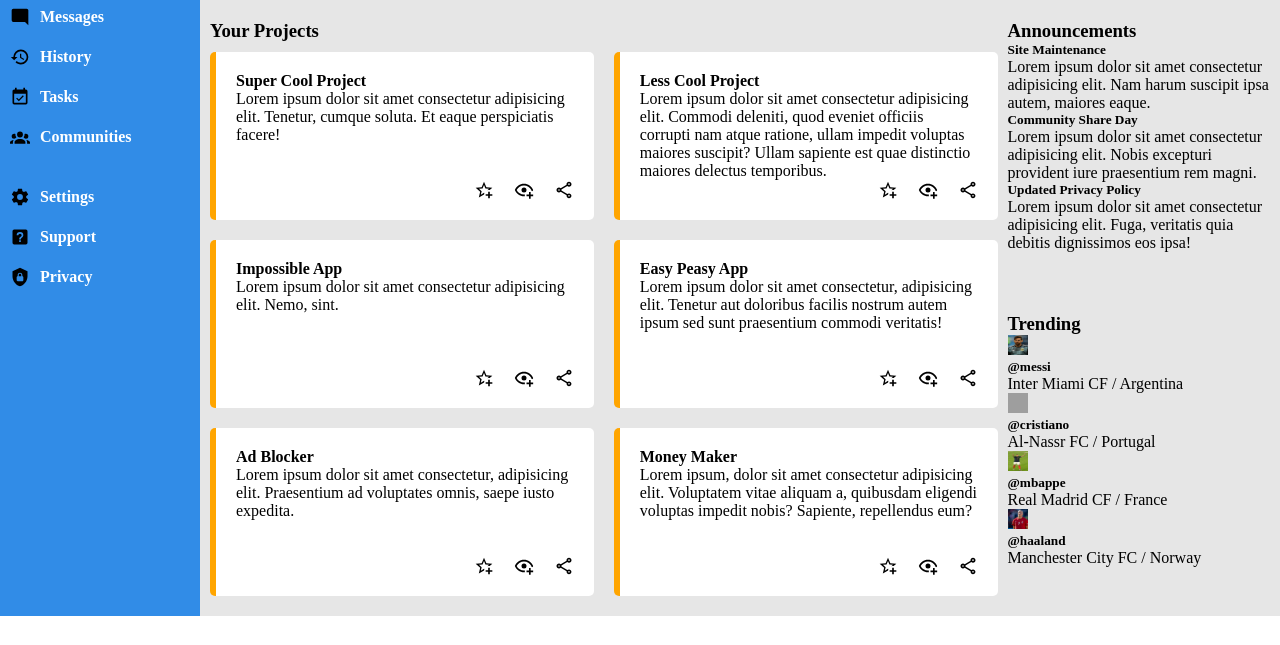
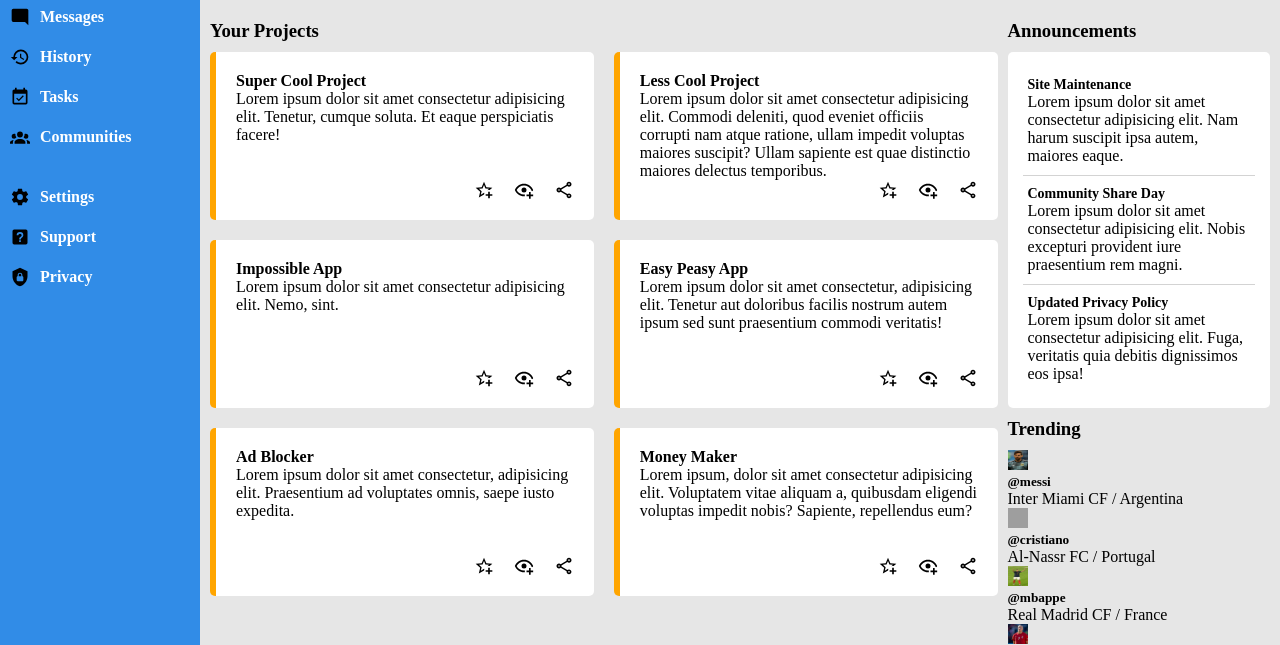
Before and after one commit to Rod-97/admin-dashboard, a plain HTML site: page index.html in a window 1280 px wide. Shown: the part 143-788 px from the top of the page. Drawn offline with Linux system fonts and the light colour scheme; grey boxes are pictures that could not be loaded.

Commit message:
announcements section done

```diff
--- a/index.html
+++ b/index.html
@@ -181,27 +181,29 @@
 
         <section class="announcements-section">
           <h3>Announcements</h3>
-          <article>
+          <ul>
+            <li>
               <h5>Site Maintenance</h5>
               <p>
-              Lorem ipsum dolor sit amet consectetur adipisicing elit. Nam harum
-              suscipit ipsa autem, maiores eaque.
+                Lorem ipsum dolor sit amet consectetur adipisicing elit. Nam
+                harum suscipit ipsa autem, maiores eaque.
               </p>
-          </article>
-          <article>
+            </li>
+            <li>
               <h5>Community Share Day</h5>
               <p>
                 Lorem ipsum dolor sit amet consectetur adipisicing elit. Nobis
                 excepturi provident iure praesentium rem magni.
               </p>
-          </article>
-          <article>
+            </li>
+            <li>
               <h5>Updated Privacy Policy</h5>
               <p>
                 Lorem ipsum dolor sit amet consectetur adipisicing elit. Fuga,
                 veritatis quia debitis dignissimos eos ipsa!
               </p>
-          </article>
+            </li>
+          </ul>
         </section>
 
         <section class="trending-section">
--- a/styles.css
+++ b/styles.css
@@ -178,6 +178,13 @@ body {
 
 .main h3 {
   font-weight: bold;
+  margin-bottom: 10px;
+}
+
+.projects-section li,
+.announcements-section ul,
+.trending-section ul {
+  border-radius: 5px;
 }
 
 .projects-section {
@@ -195,10 +202,6 @@ body {
   grid-row: 2 / 2;
 }
 
-.projects-section h3 {
-  margin-bottom: 10px;
-}
-
 .projects-section ul {
   display: grid;
   grid-template-rows: repeat(3, 1fr);
@@ -208,7 +211,7 @@ body {
 
 .projects-section li {
   background-color: white;
-  border-radius: 5px;
+
   border-left: 6px solid orange;
   padding: 20px;
   display: flex;
@@ -228,3 +231,26 @@ body {
 .projects-section li .icons-container img {
   cursor: pointer;
 }
+
+.announcements-section ul {
+  background-color: white;
+  display: flex;
+  flex-direction: column;
+  justify-content: center;
+  align-items: center;
+  padding: 15px;
+}
+
+.announcements-section li {
+  padding: 10px 5px;
+}
+
+.announcements-section ul li:nth-child(1),
+.announcements-section ul li:nth-child(2) {
+  border-bottom: 1px solid lightgray;
+}
+
+.announcements-section h5 {
+  font-size: 14px;
+  font-weight: bold;
+}
```
Lines whose indentation alone changed are shown as unchanged.
